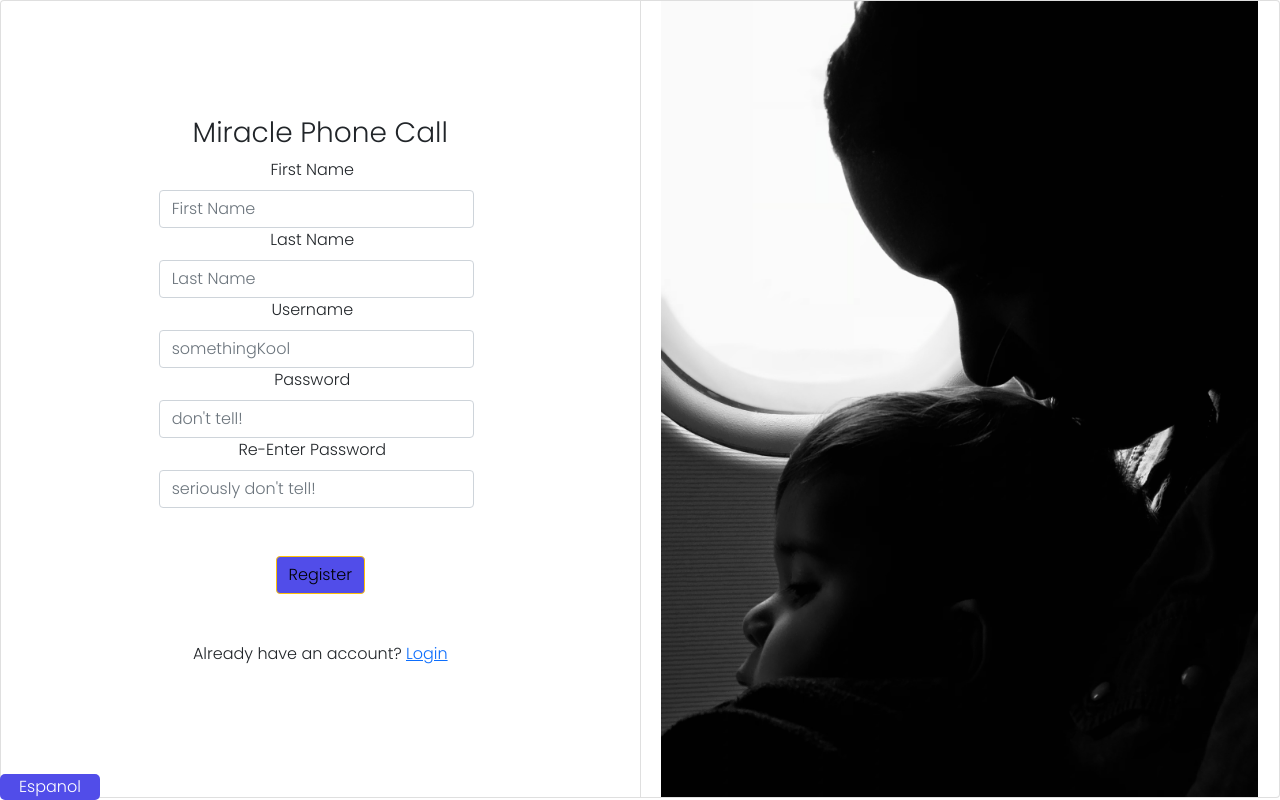
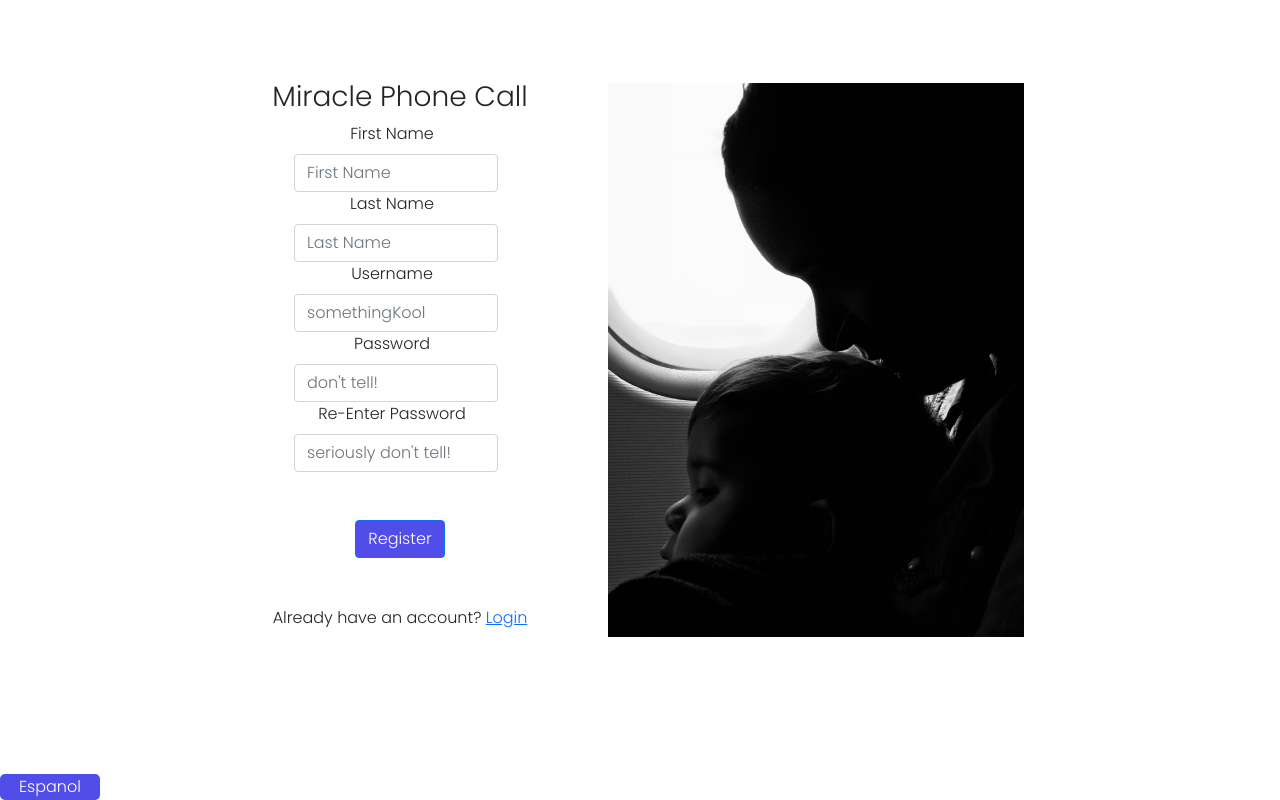
Before and after one commit to Miracle-Phone-Call/miracle-phone-call-frontEnd, a React (Create React App) app in the folder miracle-phone-call/: page /signup in a window 1280 px wide. Built offline with nearby package versions, Linux system fonts and the light colour scheme.

Commit message:
margin adjustments for signup page

```diff
--- a/miracle-phone-call/src/Component-Styling/register.css
+++ b/miracle-phone-call/src/Component-Styling/register.css
@@ -1,7 +1,9 @@
 
 
 .register-image {
-  height: 99.5vh;
+  /* height: 99.5vh; */
+  height: 70vh;
+  margin-top: 10vh;
 }
 .each-card {
   margin: 20px;
@@ -10,3 +12,13 @@
 .fields {
   margin: 0 auto;
 }
+
+.signup-card {
+  margin-left:15vw;
+  margin-top: 10vh;
+}
+
+.img-card-signup {
+  margin-right:20vw;
+  margin-left: 5vw;
+}
--- a/miracle-phone-call/src/Components/Login.js
+++ b/miracle-phone-call/src/Components/Login.js
@@ -75,7 +75,7 @@ export default function Login() {
                           }} value = {password}
               />
             </FormGroup>
-            <Button color="warning" className = "m-5" type="submit">Login</Button>
+            <Button color="primary" className = "m-5" type="submit" style={{backgroundColor: '#514DE9'}}>Login</Button>
 
           </Form>
           <p>Don't have an account? <Link to="/signup">Sign Up</Link></p>
--- a/miracle-phone-call/src/Components/Signup.js
+++ b/miracle-phone-call/src/Components/Signup.js
@@ -34,8 +34,8 @@ export default function Signup() {
   return(
 
     <div>
-      <CardGroup>
-        <Card className="justify-content-center" >
+      <CardGroup >
+        <Card className="justify-content-center border-0 signup-card">
         <h3>Miracle Phone Call</h3>
         <Form inline>
         <FormGroup className="mb-2 me-sm-2 mb-sm-0">
@@ -128,12 +128,12 @@ export default function Signup() {
                               setRePassword(event.target.value)}} value={repassword}
               />
             </FormGroup>
-            <Button color="warning" className = "m-5 " onClick = {register}
+            <Button color="primary" className = "m-5 " onClick = {register}
             style={{backgroundColor: '#514DE9'}}> Register </Button>
           </Form>
           <p>Already have an account? <Link to="/login">Login</Link></p>
         </Card>
-        <Card>
+        <Card className='img-card-signup border-0'>
           <CardImg className="register-image"alt="Card image cap" src="../images/pexels-nicolas-postiglioni-1927155.jpg" top width="100%" />
         </Card>
       </CardGroup>
```
